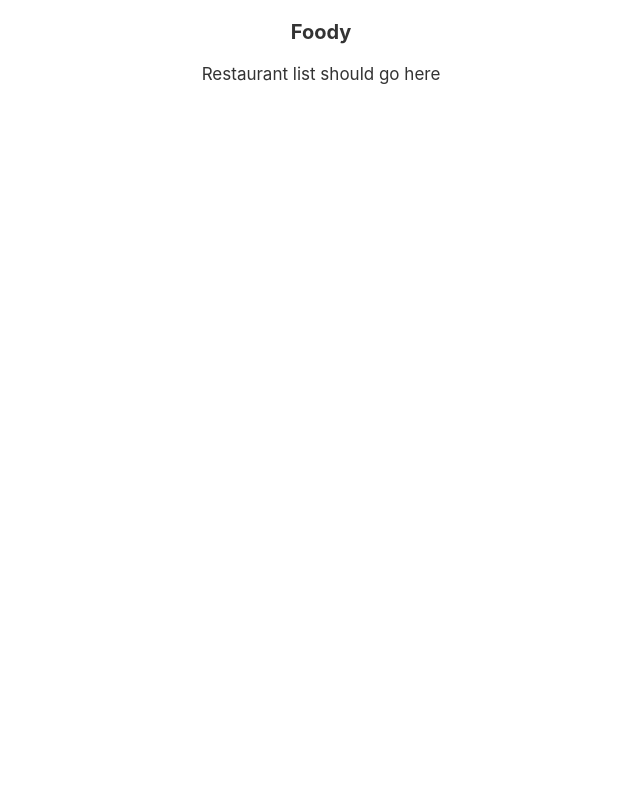
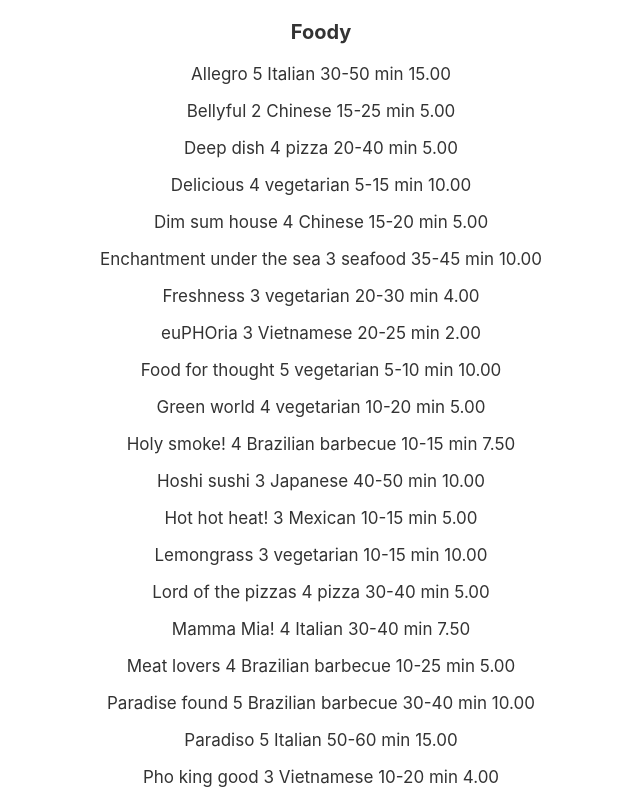
Before and after one commit to ss-javascript/foody, a React (Create React App) app: page / in a window 1280 px wide. Shown: the top 800 px of the page, without its empty margins (329-969 px from the left). Built offline with nearby package versions, Linux system fonts and the light colour scheme.

Commit message:
Render restaurant data in RestaurantListScreen component

```diff
--- a/src/components/RestaurantListScreen.js
+++ b/src/components/RestaurantListScreen.js
@@ -1,9 +1,26 @@
 import React from 'react';
 
-const RestaurantListScreen = ({ restaurants }) => (
-  <div className="restaurantList">
-    <p>Restaurant list should go here</p>
-  </div>
-);
+const RestaurantListScreen = ({ restaurants }) => {
+  const content = restaurants.map(restaurant => (
+    <div key={restaurant.id}>
+      <p>
+        {restaurant.name}
+        {' '}
+        {restaurant.rate}
+        {' '}
+        {restaurant.foodType}
+        {' '}
+        {restaurant.deliveryTime}
+        {' '}
+        {restaurant.deliveryTax}
+      </p>
+    </div>
+  ));
+  return (
+    <div className="restaurantList">
+      {content}
+    </div>
+  );
+};
 
 export default RestaurantListScreen;
```
